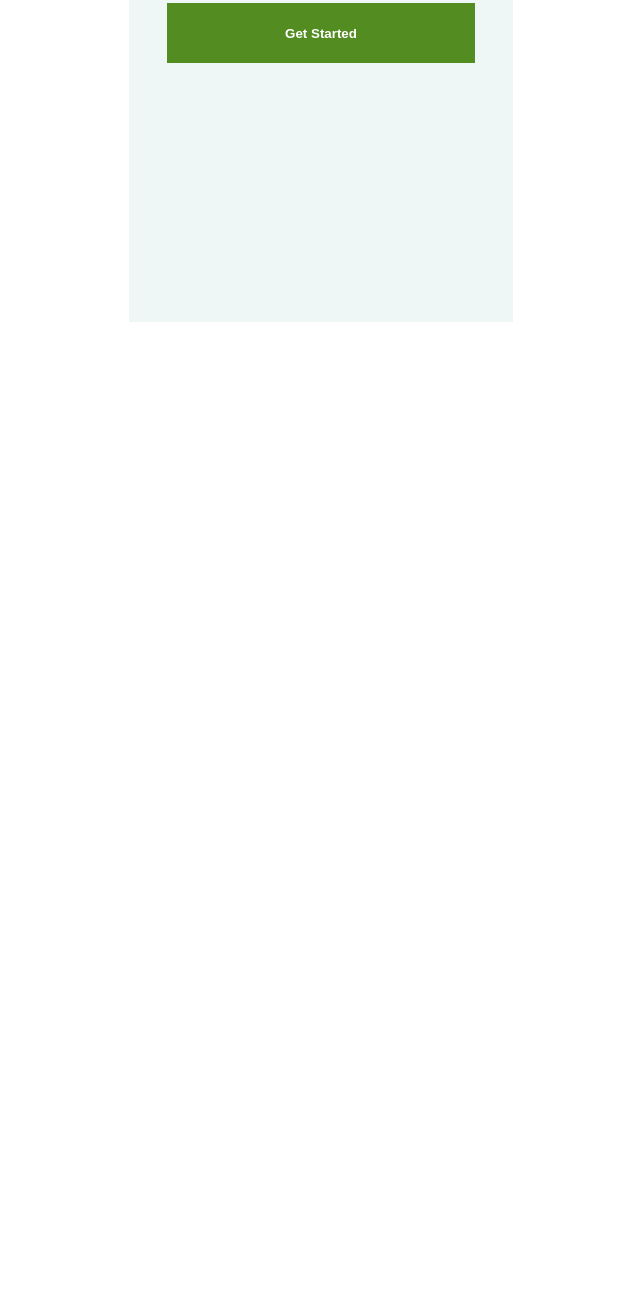
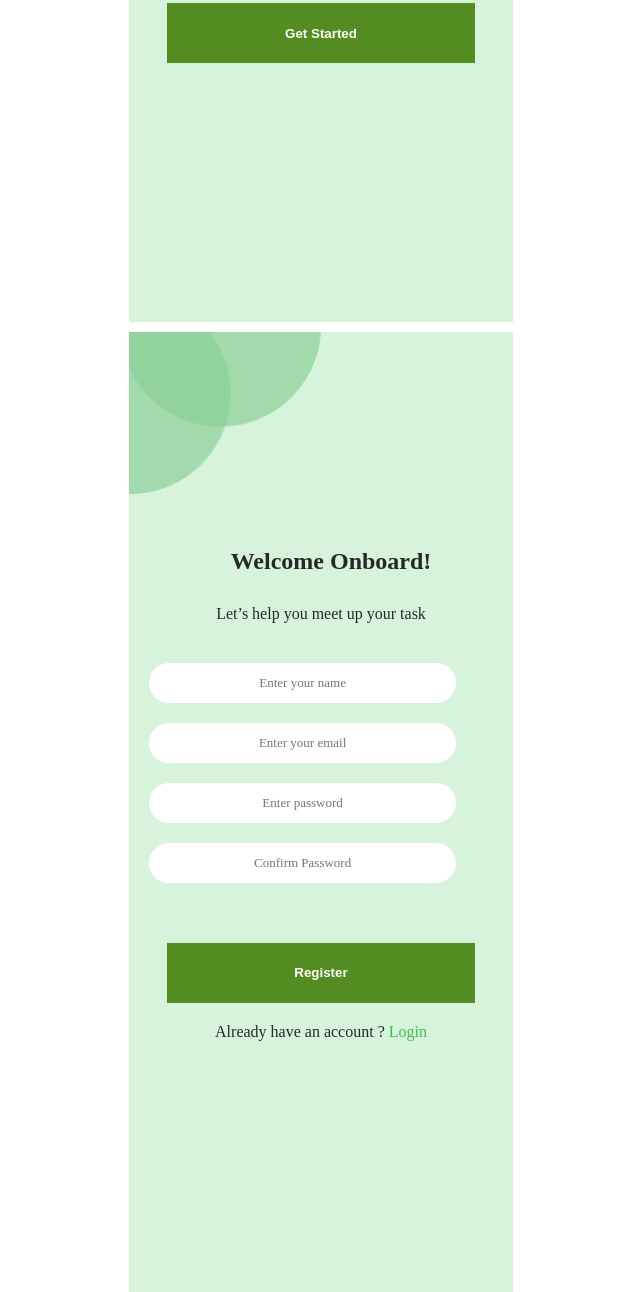
Before and after one commit to AbdifatahYasin1/Todo-App, a website: page index.html in a window 1280 px wide. Shown: the part 648-1940 px from the top of the page, without its empty margins (319-959 px from the left). Before the commit the page ends 970 px from the top, so only its background shows below. Drawn offline with Linux system fonts and the light colour scheme.

Commit message:
Registartion form added

```diff
--- a/index.html
+++ b/index.html
@@ -19,5 +19,34 @@
   <a href="Registration.html">  <button>Get Started</button></a>
 </div>
     </section>
+
+    <section class="Registration">
+
+        <div>
+            <img src="images/shape.png" alt="">
+            <h2>Welcome Onboard!</h2>
+            <p>Let’s help you meet up your task</p>
+
+
+            <form action="">
+                <input type="text" placeholder="Enter your name">
+                <label for="name"></label>
+                <input type="email" placeholder="Enter your email">
+                <label for="name"></label>
+                <input type="password" placeholder="Enter password">
+                <label for="name"></label>
+                <input type="password" placeholder="Confirm Password">
+                <label for="name"></label>
+
+                <a href="Registration.html">  <button>Register</button></a>
+                <p> Already have an account ? <a href="#"> Login</a></p>
+
+            </form>
+
+
+
+
+</div>
+
 </body>
 </html>
--- a/main.css
+++ b/main.css
@@ -68,3 +68,164 @@ div button {
 div a {
   text-decoration: none;
 }
+
+*
+{
+    padding: 0;
+    margin: 0;
+    box-sizing: border-box;
+}
+
+body
+{
+color:  #000000D4;
+font-family: 'Poppins';
+
+}
+
+section{
+    width: 30%;
+   height: 120vh;
+ background:#d8f3dc;
+ margin: auto;
+ margin-top: 10px;
+
+}
+
+section div
+{
+    width: 100%;
+}
+
+div .undraw_reminders
+{
+    display: block;
+  margin-left: auto;
+  margin-right: auto;
+  width: 50%;
+  position: relative;
+  top: 100px;
+
+}
+
+div h2
+{
+
+
+    display: block;
+  margin-left: auto;
+  margin-right: auto;
+  width: 100%;
+  position: relative;
+ top: 130px;
+ left: 10px;
+
+}
+
+
+
+
+.Registration button
+{
+    display: block;
+    text-align: center;
+    align-items: center;
+  margin-left: auto;
+  margin-right: auto;
+  width: 80%;
+  height: 60px;
+  color: #FFFFFF;
+  background-color: #538d22;
+  position: relative;
+ top: 140px;
+ border: none;
+ font-weight: bolder;
+
+}
+
+.Registration form p
+{
+
+
+    display: block;
+    text-align: center;
+  margin-left: auto;
+  margin-right: auto;
+  width: 100%;
+  position: relative;
+ top: 160px;
+}
+
+div a
+{
+    text-decoration: none;
+}
+
+.Registration
+{
+  width: 30%;
+   height: 120vh;
+   background: #d8f3dc;
+ margin: auto;
+ margin-top: 10px;
+}
+
+
+
+.Registration h2 {
+  display: block;
+  margin-left: auto;
+  margin-right: auto;
+  width: 80%;
+  position: relative;
+  top: 50px;
+  text-align: center;
+}
+
+.Registration p {
+  display: block;
+  margin-left: auto;
+  margin-right: auto;
+  width: 80%;
+  position: relative;
+  top: 80px;
+  text-align: center;
+}
+.Registration form input
+{
+  display: block;
+  margin: 20px;
+  text-align: center;
+  align-items: center;
+  position: relative;
+  top: 100px;
+  padding: 10px;
+  width: 80%;
+  border: none;
+
+
+  font-family: 'Poppins';
+font-style: normal;
+font-weight: 400;
+font-size: 13px;
+line-height: 20px;
+
+border-radius: 40px;
+
+
+
+}
+
+
+
+.Registration img
+{
+  width: 50%;
+}
+
+
+.Registration p a
+{
+  text-decoration: none;
+  color:#38C24E;
+}
```
